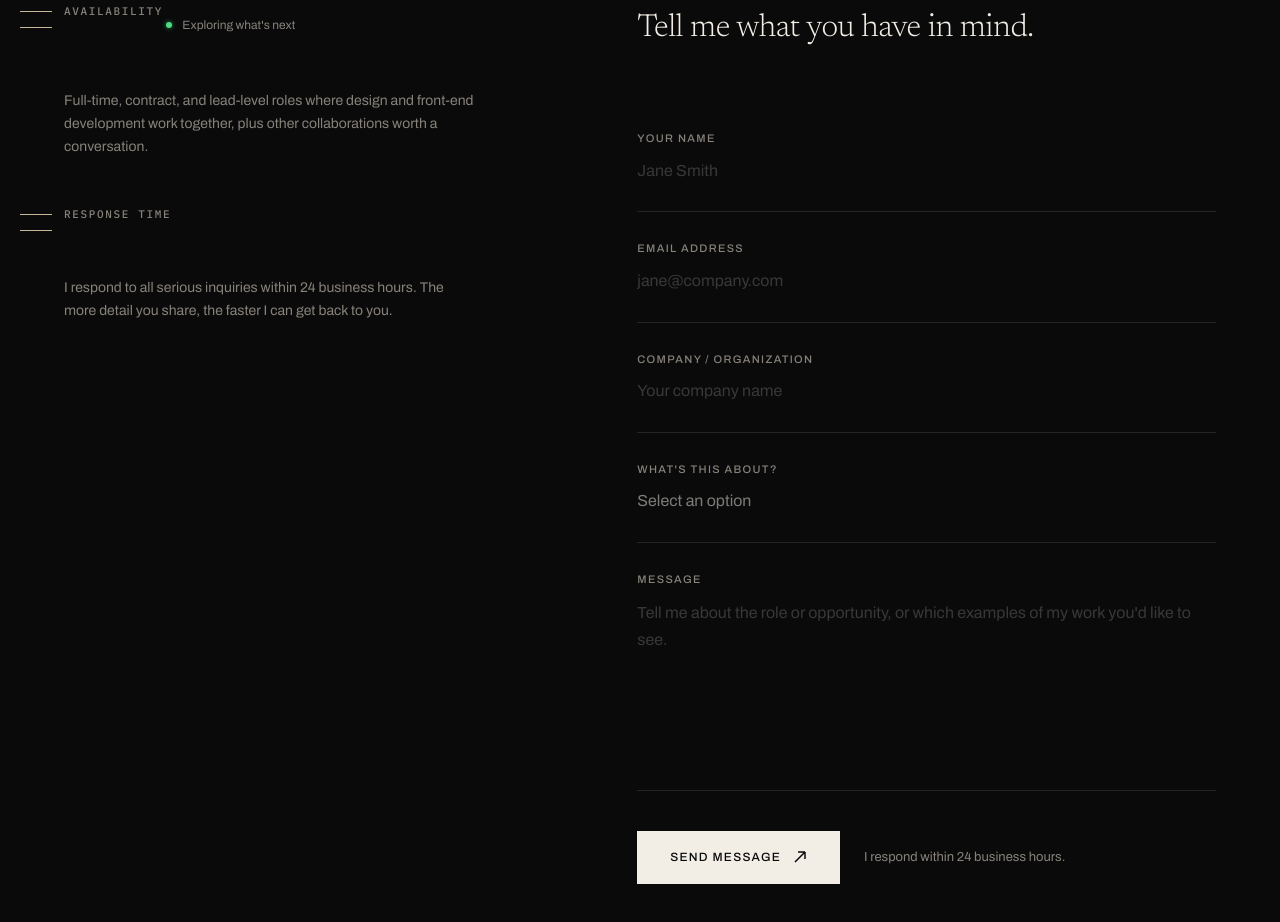
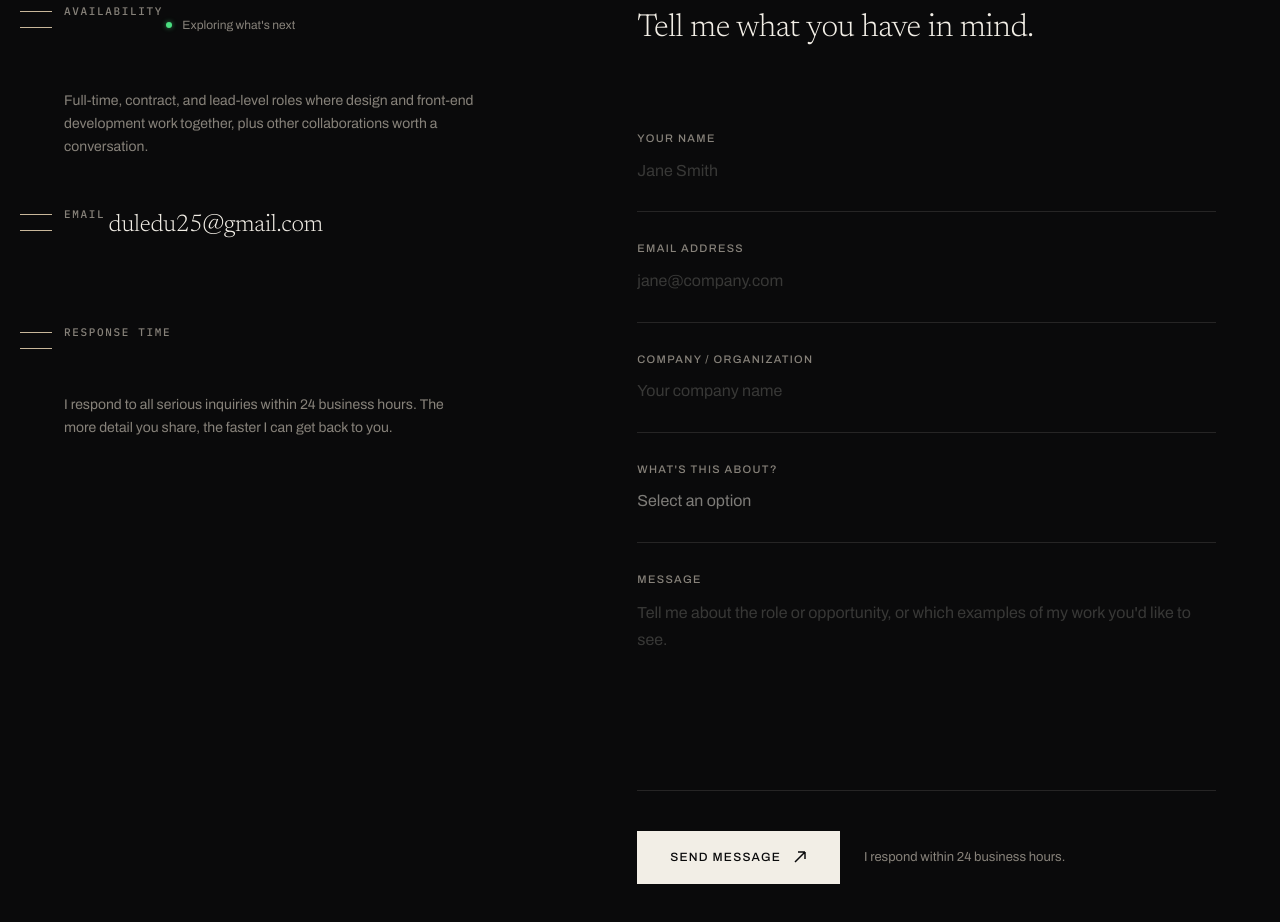
Before and after one commit to duledu/portfolio-website, a website: page contact.html in a window 1280 px wide. Shown: the part 850-1772 px from the top of the page. Drawn offline with nearby package versions, Linux system fonts and the light colour scheme; a web font is replaced by a local one.

Commit message:
Update portfolio contact email

```diff
--- a/contact.html
+++ b/contact.html
@@ -139,14 +139,13 @@
       </div>
 
       <!--
-        EMAIL SECTION REMOVED — no real address exists yet
-        (hello@yourdomain.com was a placeholder). Use the form to the
-        right in the meantime. Re-add once a real address is set:
-        <div class="contact-info__section">
-          <div class="contact-info__section-label"><span class="eyebrow">Email</span></div>
-          <a href="mailto:REAL_EMAIL_HERE" class="contact-info__section-email">REAL_EMAIL_HERE</a>
-        </div>
+        Temporary address, will be replaced with a custom-domain email.
+        Update both the href and the visible text below when that's ready.
       -->
+      <div class="contact-info__section">
+        <div class="contact-info__section-label"><span class="eyebrow">Email</span></div>
+        <a href="mailto:duledu25@gmail.com" class="contact-info__section-email">duledu25@gmail.com</a>
+      </div>
 
       <!-- Typical response time -->
       <div class="contact-info__section">
```
